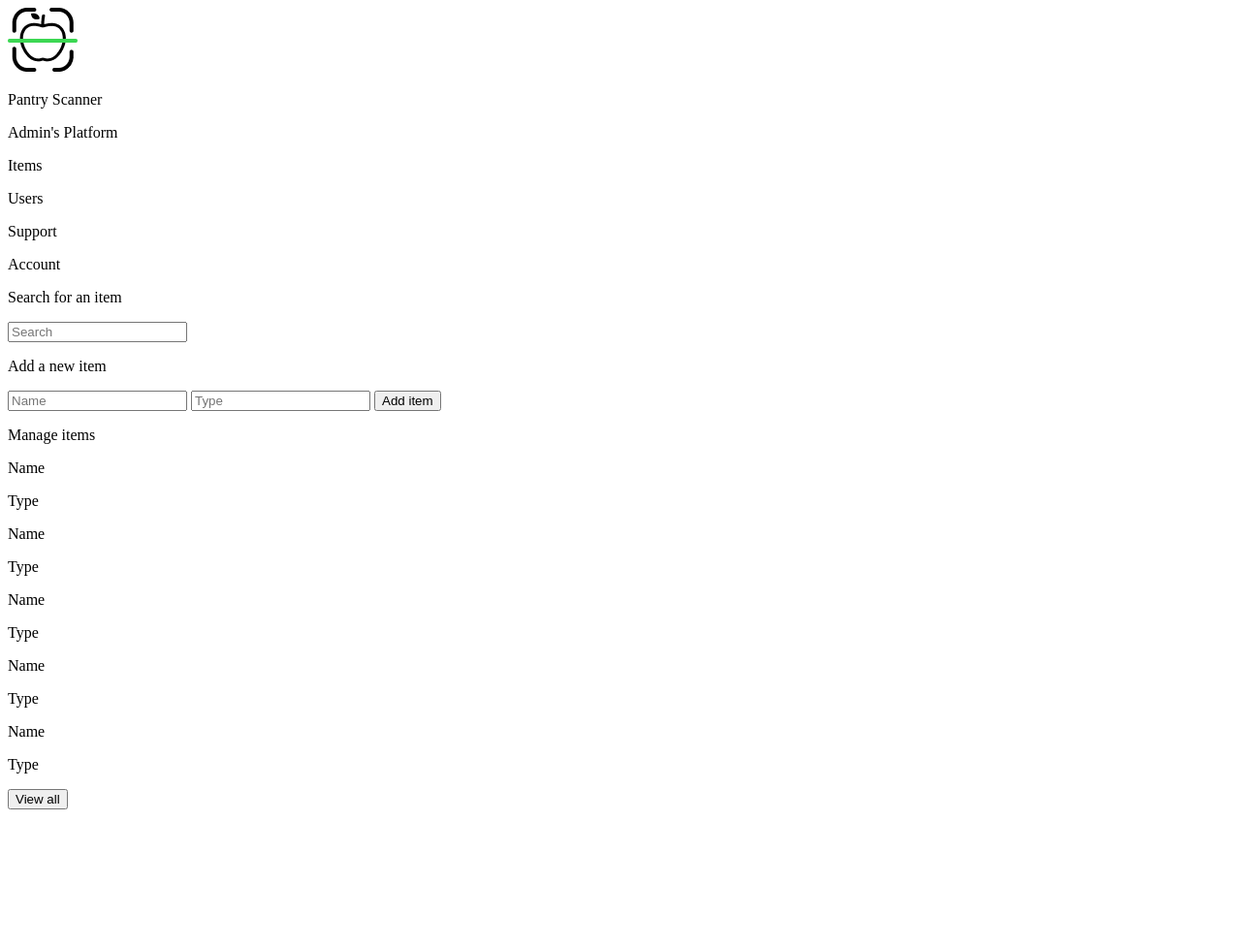
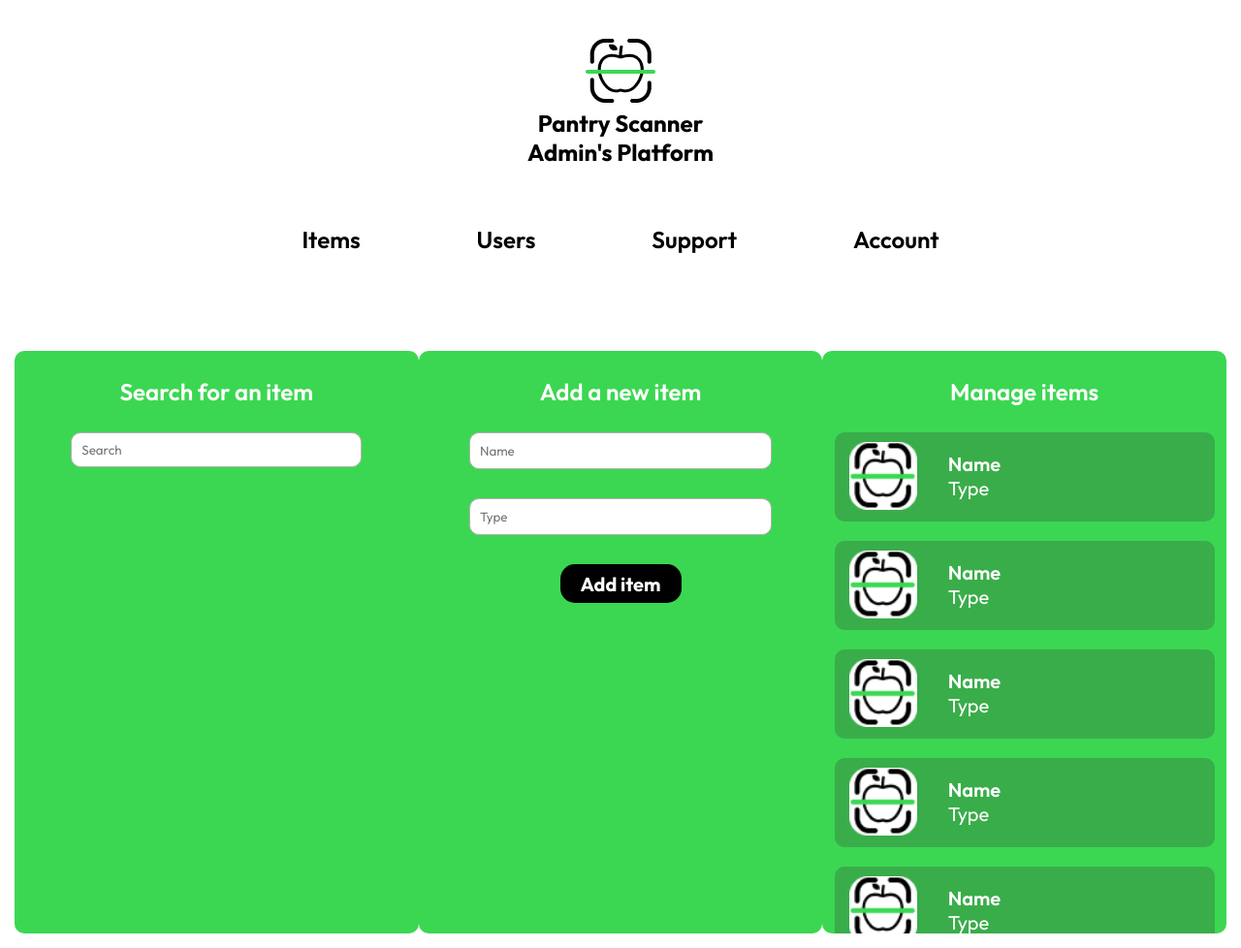
Before and after one commit to oumeri/PantryScanner-Admin-Platform, a plain HTML site: page items.html in a window 1280 px wide. Shown: the whole page at 97% size. Before the commit the page ends 843 px from the top, so only its background shows below. Drawn offline with Linux system fonts and the light colour scheme.

Commit message:
finished the front end for the items page

```diff
--- a/items.html
+++ b/items.html
@@ -19,19 +19,19 @@
     </div>
 
     <nav class="navbar">
-        <p>Items</p>
-        <p>Users</p>
-        <p>Support</p>
-        <p>Account</p>
+        <a href="items.html">Items</a>
+        <a href="user.html">Users</a>
+        <a href="support.html">Support</a>
+        <a href="account.html">Account</a>
     </nav>
 
     <main class="main">
-        <div id="searchItem">
+        <div class="container" id="searchItem">
             <p class="sTitle">Search for an item</p>
             <input type="search" placeholder="Search">
         </div>
 
-        <div id="addItem">
+        <div class="container" id="addItem">
             <p class="sTitle">Add a new item</p>
             <section class="inputs">
                 <input type="text" placeholder="Name">
@@ -40,41 +40,41 @@
             </section>
         </div>
 
-        <div id="manageItem">
+        <div class="container" id="manageItem">
             <p class="sTitle">Manage items</p>
             <section class="itemsContainer">
                 <div class="item">
-                    <div class="itemImg"></div>
+                    <img class="itemImg" src="assets/Favicon.png" width="70px" height="70px"></img>
                     <div class="typeInfo">
-                        <p>Name</p>
+                        <p id="name">Name</p>
                         <p>Type</p>
                     </div>
                 </div>
                 <div class="item">
-                    <div class="itemImg"></div>
+                    <img class="itemImg" src="assets/Favicon.png" width="70px" height="70px"></img>
                     <div class="typeInfo">
-                        <p>Name</p>
+                        <p id="name">Name</p>
                         <p>Type</p>
                     </div>
                 </div>
                 <div class="item">
-                    <div class="itemImg"></div>
+                    <img class="itemImg" src="assets/Favicon.png" width="70px" height="70px"></img>
                     <div class="typeInfo">
-                        <p>Name</p>
+                        <p id="name">Name</p>
                         <p>Type</p>
                     </div>
                 </div>
                 <div class="item">
-                    <div class="itemImg"></div>
+                    <img class="itemImg" src="assets/Favicon.png" width="70px" height="70px"></img>
                     <div class="typeInfo">
-                        <p>Name</p>
+                        <p id="name">Name</p>
                         <p>Type</p>
                     </div>
                 </div>
                 <div class="item">
-                    <div class="itemImg"></div>
+                    <img class="itemImg" src="assets/Favicon.png" width="70px" height="70px"></img>
                     <div class="typeInfo">
-                        <p>Name</p>
+                        <p id="name">Name</p>
                         <p>Type</p>
                     </div>
                 </div>
--- a/styles/items.css
+++ b/styles/items.css
@@ -0,0 +1,152 @@
+*{
+    margin: 0;
+    padding: 0;
+}
+
+.title{
+    font-family: 'Outfit';
+    font-size: 24px;
+    font-weight: 700;
+    display: flex;
+    flex-direction: column;
+    text-align: center;
+    align-items: center;
+    margin-top: 40px;
+}
+
+.navbar{
+    display: flex;
+    flex-direction: row;
+    justify-content: center;
+    margin-bottom: 25px;
+    font-family: 'Outfit';
+    font-weight: 600;
+    font-size: 24px;
+}
+
+.navbar a{
+    margin: 50px;
+    text-decoration: none;
+    color: #000000;
+    padding: 10px;
+}
+
+.navbar a:hover,
+.navbar a:active{
+    border-radius: 10px;
+    background-color: #3BD752;
+    color: #ffffff;
+}
+
+.main{
+    display: flex;
+    flex-direction: row;
+    justify-content: space-between;
+    padding: 15px;
+}
+
+.container{
+    width: 420px;
+    height: 601px;
+    background-color: #3BD752;
+    display: flex;
+    flex-direction: column;
+    align-items: center;
+    justify-content: flex-start;
+    border-radius: 10px;
+    box-sizing: border-box;
+    overflow: auto;
+}
+
+.sTitle{
+    font-family: 'Outfit';
+    font-weight: 600;
+    font-size: 24px;
+    color: #ffffff;
+    margin-top: 27px;
+    margin-bottom: 27px;
+}
+
+.button{
+    width: 125px;
+    height: 40px;
+    border: none;
+    border-radius: 15px;
+    background-color: #000000;
+    color: #ffffff;
+    font-family: 'Outfit';
+    font-weight: 700;
+    font-size: 20px;
+    cursor: pointer;
+    margin: 0 20px 20px 20px;
+}
+
+#searchItem input{
+   border-radius: 10px;
+   width: 300px;
+   height: 36px;
+   border: solid #B5B0B0 1px;
+   font-family: 'Outfit';
+   padding-left: 10px;
+}
+
+input[type="search"]::-webkit-search-cancel-button {
+    -webkit-appearance: none;
+    appearance: none;
+}
+
+input[type="search"] {
+    -moz-appearance: textfield;
+}
+
+#addItem .inputs{
+    display: flex;
+    flex-direction: column;
+    align-items: center;
+}
+
+#addItem .inputs input{
+    width: 300px;
+    height: 36px;
+    border-radius: 10px;
+    border: solid #B5B0B0 1px;
+    font-family: 'Outfit';
+    margin-bottom: 30px;
+    padding-left: 10px;
+}
+
+
+#manageItem .itemsContainer{
+    display: flex;
+    flex-direction: column;
+}
+
+.item{
+    display: flex;
+    flex-direction: row;
+    width: 377px;
+    height: 92px;
+    border-radius: 10px;
+    background-color: #39a349cc;
+    margin-bottom: 20px;
+    font-family: 'Outfit';
+    font-size: 20px;
+    color: #ffffff;
+    padding-left: 15px;
+}
+
+.item #name{
+    font-weight: 600;
+}
+
+.itemImg{
+    margin-top: 10px;
+}
+
+.typeInfo{
+    padding: 20px 0 20px 32px;
+}
+
+::-webkit-scrollbar{
+    width: 0px;
+}
```
